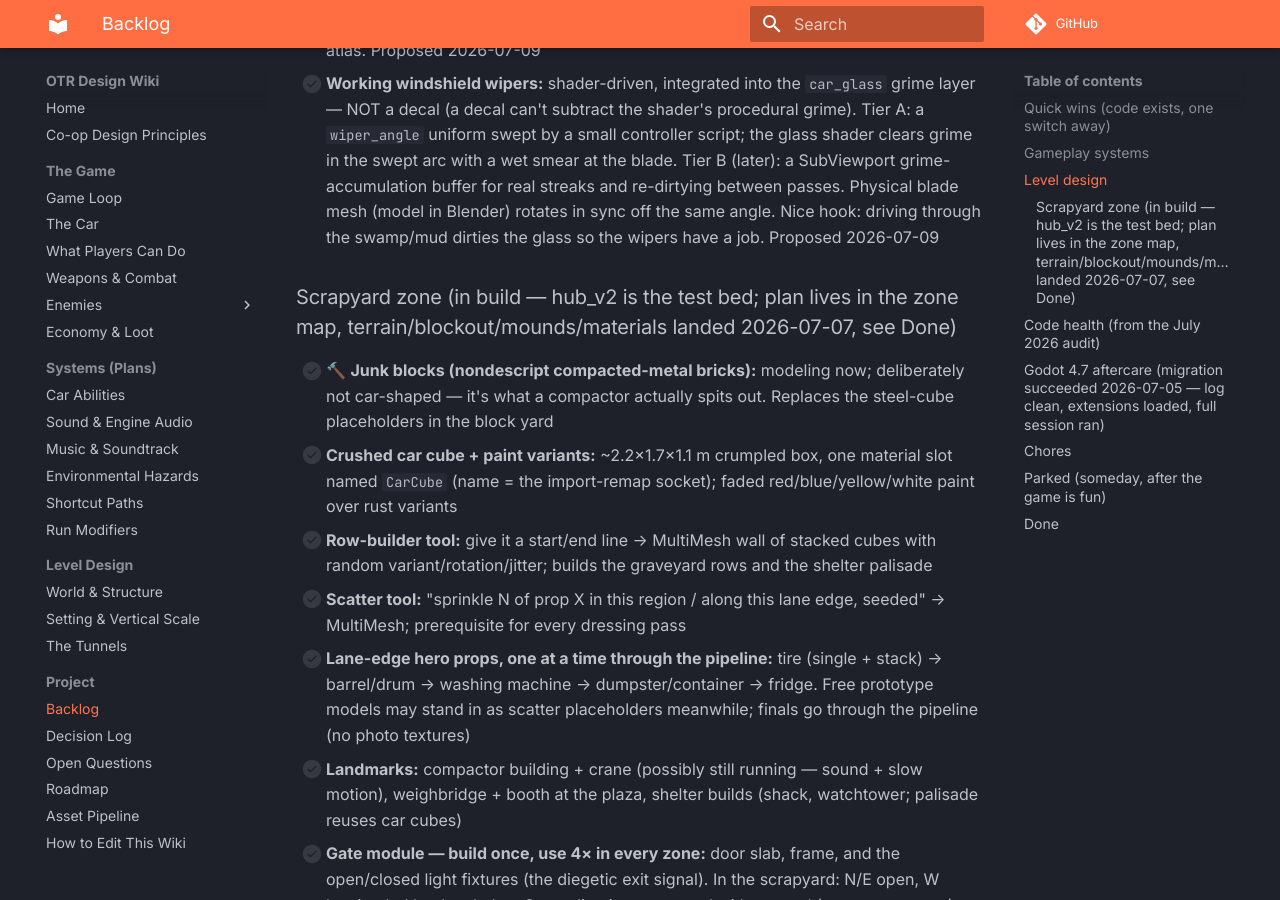
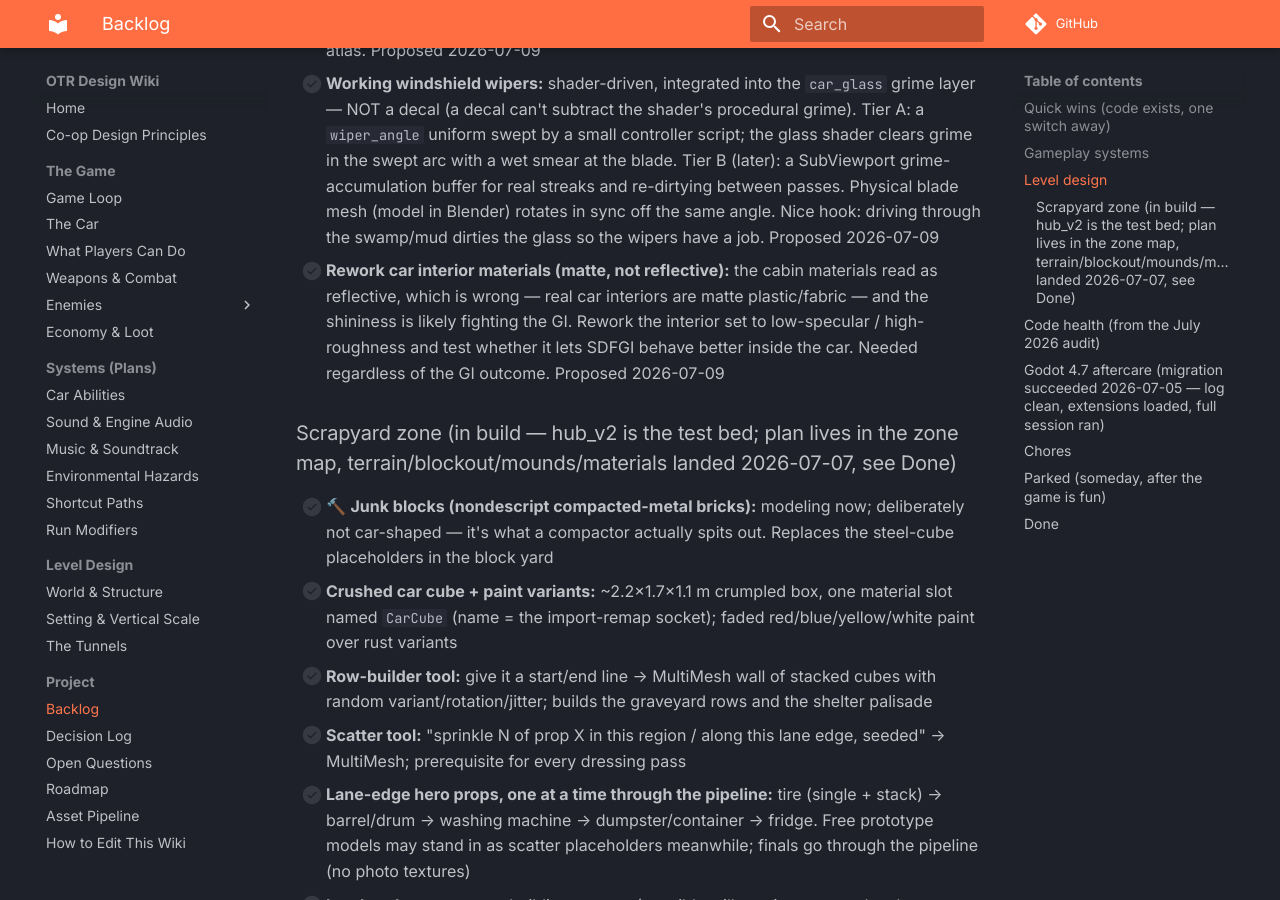
Before and after one commit to cap7n/otr-docs, an MkDocs documentation site: the page built from docs/project/backlog.md, in a window 1280 px wide and 900 px high, scrolled down 2541 px. Built offline with MkDocs 1.6.1 and Material for MkDocs 9.7.7, drawn with Linux system fonts in a browser that asks for light colours; comment, search, counter and statistics services are not loaded.

Commit message:
Add car interior material rework to backlog

```diff
--- a/docs/project/backlog.md
+++ b/docs/project/backlog.md
@@ -43,6 +43,7 @@ Conventions: `🔨` = in progress · `⛔` = blocked by a decision or another it
 - [ ] **Fix square shadows:** smooth the turret meshes; if that's not enough, raise positional shadow atlas size / light softness
 - [ ] **Crisp car shadow (may need its own system):** the car wants a sharp, readable ground shadow up close; the shared positional shadow atlas isn't crisp enough at car scale. Likely warrants a dedicated approach — a high-res per-car shadow, or a stylised blob/contact shadow projected under the chassis — rather than leaning on the global atlas. Proposed 2026-07-09
 - [ ] **Working windshield wipers:** shader-driven, integrated into the `car_glass` grime layer — NOT a decal (a decal can't subtract the shader's procedural grime). Tier A: a `wiper_angle` uniform swept by a small controller script; the glass shader clears grime in the swept arc with a wet smear at the blade. Tier B (later): a SubViewport grime-accumulation buffer for real streaks and re-dirtying between passes. Physical blade mesh (model in Blender) rotates in sync off the same angle. Nice hook: driving through the swamp/mud dirties the glass so the wipers have a job. Proposed 2026-07-09
+- [ ] **Rework car interior materials (matte, not reflective):** the cabin materials read as reflective, which is wrong — real car interiors are matte plastic/fabric — and the shininess is likely fighting the GI. Rework the interior set to low-specular / high-roughness and test whether it lets SDFGI behave better inside the car. Needed regardless of the GI outcome. Proposed 2026-07-09
 
 ### Scrapyard zone (in build — hub_v2 is the test bed; plan lives in the zone map, terrain/blockout/mounds/materials landed 2026-07-07, see Done)
 
```
